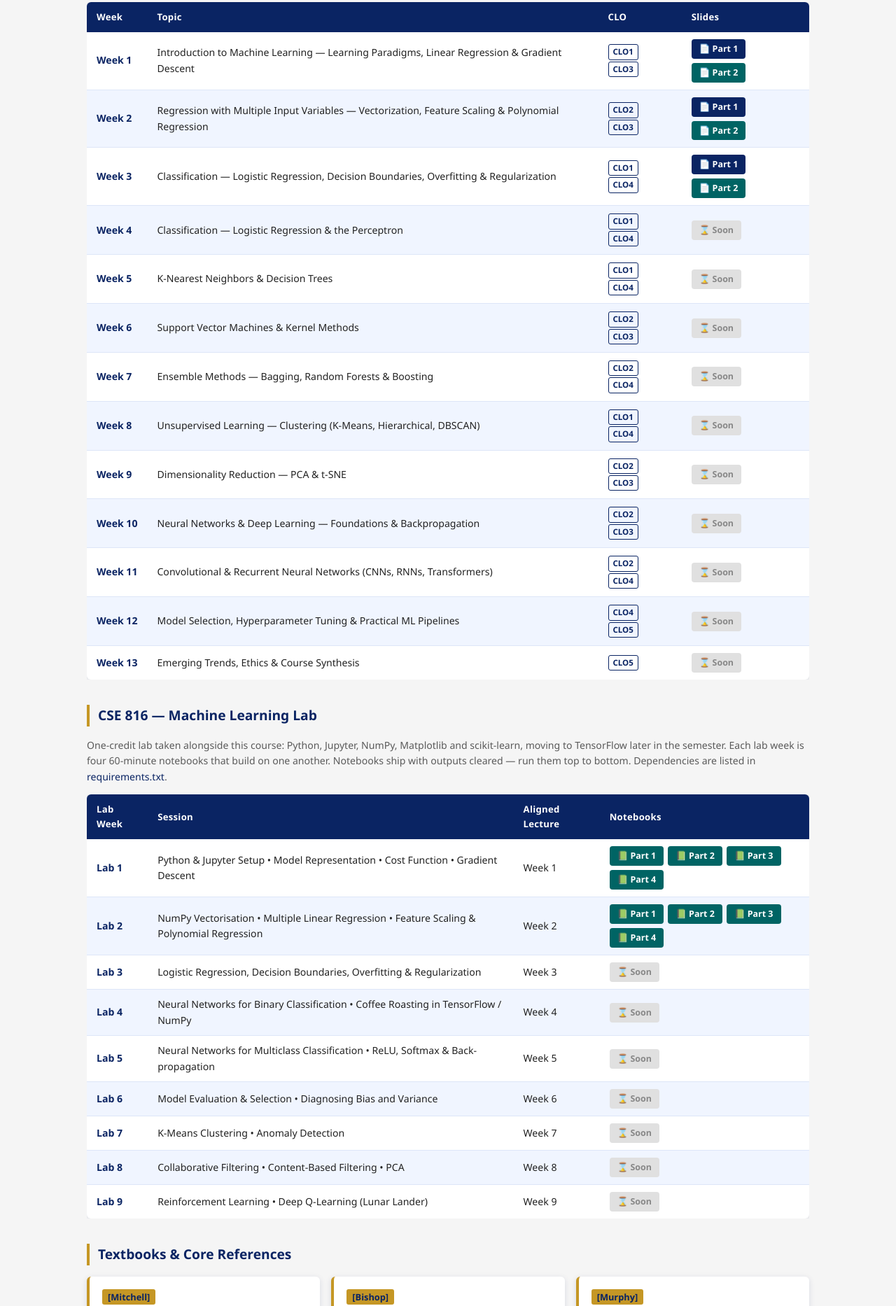
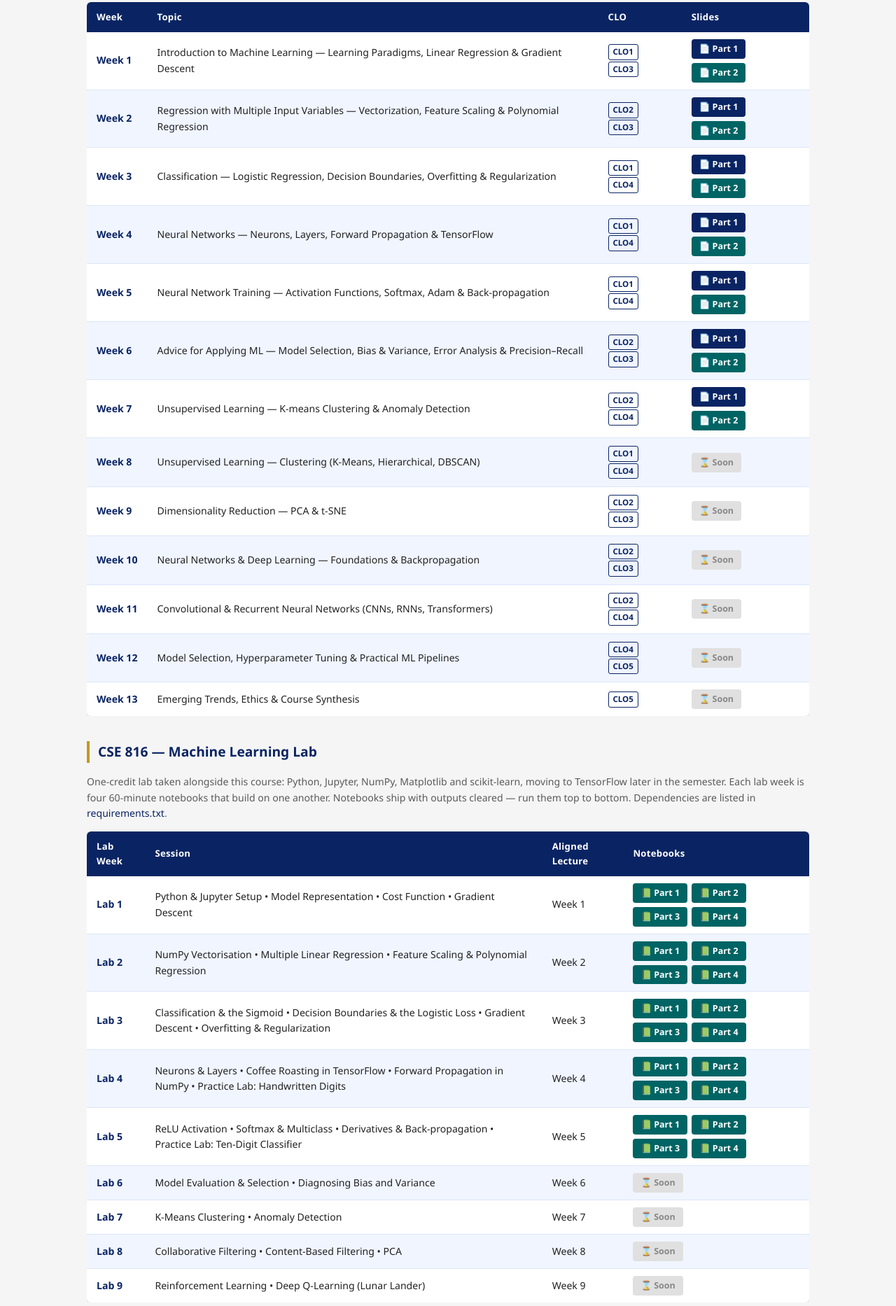
Before and after one commit to rufaruqui/machine_learning, a plain HTML site: page index.html in a window 1280 px wide. Shown: the part 970-2836 px from the top of the page at 70% size. Drawn offline with Linux system fonts and the light colour scheme.

Commit message:
index: link released decks and labs; align weeks 5-7 with plan.md
Co-Authored-By: Claude Opus 5.5 <noreply@anthropic.com>

```diff
--- a/index.html
+++ b/index.html
@@ -574,37 +574,49 @@
 
         <tr>
           <td class="week-num">Week 4</td>
-          <td>Classification &mdash; Logistic Regression &amp; the Perceptron</td>
+          <td>Neural Networks &mdash; Neurons, Layers, Forward Propagation &amp; TensorFlow</td>
           <td><span class="clo-tag">CLO1</span> <span class="clo-tag">CLO4</span></td>
           <td>
-            <span class="btn-coming">&#8987; Soon</span>
+            <div class="slide-links">
+              <a class="btn-slide"       href="cse815/W04_Part1.pdf" target="_blank">&#128196; Part 1</a>
+              <a class="btn-slide part2" href="cse815/W04_Part2.pdf" target="_blank">&#128196; Part 2</a>
+            </div>
           </td>
         </tr>
 
         <tr>
           <td class="week-num">Week 5</td>
-          <td>K-Nearest Neighbors &amp; Decision Trees</td>
+          <td>Neural Network Training &mdash; Activation Functions, Softmax, Adam &amp; Back-propagation</td>
           <td><span class="clo-tag">CLO1</span> <span class="clo-tag">CLO4</span></td>
           <td>
-            <span class="btn-coming">&#8987; Soon</span>
+            <div class="slide-links">
+              <a class="btn-slide"       href="cse815/W05_Part1.pdf" target="_blank">&#128196; Part 1</a>
+              <a class="btn-slide part2" href="cse815/W05_Part2.pdf" target="_blank">&#128196; Part 2</a>
+            </div>
           </td>
         </tr>
 
         <tr>
           <td class="week-num">Week 6</td>
-          <td>Support Vector Machines &amp; Kernel Methods</td>
+          <td>Advice for Applying ML &mdash; Model Selection, Bias &amp; Variance, Error Analysis &amp; Precision&ndash;Recall</td>
           <td><span class="clo-tag">CLO2</span> <span class="clo-tag">CLO3</span></td>
           <td>
-            <span class="btn-coming">&#8987; Soon</span>
+            <div class="slide-links">
+              <a class="btn-slide"       href="cse815/W06_Part1.pdf" target="_blank">&#128196; Part 1</a>
+              <a class="btn-slide part2" href="cse815/W06_Part2.pdf" target="_blank">&#128196; Part 2</a>
+            </div>
           </td>
         </tr>
 
         <tr>
           <td class="week-num">Week 7</td>
-          <td>Ensemble Methods &mdash; Bagging, Random Forests &amp; Boosting</td>
+          <td>Unsupervised Learning &mdash; K-means Clustering &amp; Anomaly Detection</td>
           <td><span class="clo-tag">CLO2</span> <span class="clo-tag">CLO4</span></td>
           <td>
-            <span class="btn-coming">&#8987; Soon</span>
+            <div class="slide-links">
+              <a class="btn-slide"       href="cse815/W07_Part1.pdf" target="_blank">&#128196; Part 1</a>
+              <a class="btn-slide part2" href="cse815/W07_Part2.pdf" target="_blank">&#128196; Part 2</a>
+            </div>
           </td>
         </tr>
 
@@ -687,12 +699,12 @@
           <td><div class="slide-links"><a class="btn-slide part2" href="cse816/W01_Part1.ipynb">&#128215; Part 1</a><a class="btn-slide part2" href="cse816/W01_Part2.ipynb">&#128215; Part 2</a><a class="btn-slide part2" href="cse816/W01_Part3.ipynb">&#128215; Part 3</a><a class="btn-slide part2" href="cse816/W01_Part4.ipynb">&#128215; Part 4</a></div></td></tr>
         <tr><td class="week-num">Lab 2</td><td>NumPy Vectorisation &bull; Multiple Linear Regression &bull; Feature Scaling &amp; Polynomial Regression</td><td>Week 2</td>
           <td><div class="slide-links"><a class="btn-slide part2" href="cse816/W02_Part1.ipynb">&#128215; Part 1</a><a class="btn-slide part2" href="cse816/W02_Part2.ipynb">&#128215; Part 2</a><a class="btn-slide part2" href="cse816/W02_Part3.ipynb">&#128215; Part 3</a><a class="btn-slide part2" href="cse816/W02_Part4.ipynb">&#128215; Part 4</a></div></td></tr>
-        <tr><td class="week-num">Lab 3</td><td>Logistic Regression, Decision Boundaries, Overfitting &amp; Regularization</td><td>Week 3</td>
-          <td><span class="btn-coming">&#8987; Soon</span></td></tr>
-        <tr><td class="week-num">Lab 4</td><td>Neural Networks for Binary Classification &bull; Coffee Roasting in TensorFlow / NumPy</td><td>Week 4</td>
-          <td><span class="btn-coming">&#8987; Soon</span></td></tr>
-        <tr><td class="week-num">Lab 5</td><td>Neural Networks for Multiclass Classification &bull; ReLU, Softmax &amp; Back-propagation</td><td>Week 5</td>
-          <td><span class="btn-coming">&#8987; Soon</span></td></tr>
+        <tr><td class="week-num">Lab 3</td><td>Classification &amp; the Sigmoid &bull; Decision Boundaries &amp; the Logistic Loss &bull; Gradient Descent &bull; Overfitting &amp; Regularization</td><td>Week 3</td>
+          <td><div class="slide-links"><a class="btn-slide part2" href="cse816/W03_Part1.ipynb">&#128215; Part 1</a><a class="btn-slide part2" href="cse816/W03_Part2.ipynb">&#128215; Part 2</a><a class="btn-slide part2" href="cse816/W03_Part3.ipynb">&#128215; Part 3</a><a class="btn-slide part2" href="cse816/W03_Part4.ipynb">&#128215; Part 4</a></div></td></tr>
+        <tr><td class="week-num">Lab 4</td><td>Neurons &amp; Layers &bull; Coffee Roasting in TensorFlow &bull; Forward Propagation in NumPy &bull; Practice Lab: Handwritten Digits</td><td>Week 4</td>
+          <td><div class="slide-links"><a class="btn-slide part2" href="cse816/W04_Part1.ipynb">&#128215; Part 1</a><a class="btn-slide part2" href="cse816/W04_Part2.ipynb">&#128215; Part 2</a><a class="btn-slide part2" href="cse816/W04_Part3.ipynb">&#128215; Part 3</a><a class="btn-slide part2" href="cse816/W04_Part4.ipynb">&#128215; Part 4</a></div></td></tr>
+        <tr><td class="week-num">Lab 5</td><td>ReLU Activation &bull; Softmax &amp; Multiclass &bull; Derivatives &amp; Back-propagation &bull; Practice Lab: Ten-Digit Classifier</td><td>Week 5</td>
+          <td><div class="slide-links"><a class="btn-slide part2" href="cse816/W05_Part1.ipynb">&#128215; Part 1</a><a class="btn-slide part2" href="cse816/W05_Part2.ipynb">&#128215; Part 2</a><a class="btn-slide part2" href="cse816/W05_Part3.ipynb">&#128215; Part 3</a><a class="btn-slide part2" href="cse816/W05_Part4.ipynb">&#128215; Part 4</a></div></td></tr>
         <tr><td class="week-num">Lab 6</td><td>Model Evaluation &amp; Selection &bull; Diagnosing Bias and Variance</td><td>Week 6</td>
           <td><span class="btn-coming">&#8987; Soon</span></td></tr>
         <tr><td class="week-num">Lab 7</td><td>K-Means Clustering &bull; Anomaly Detection</td><td>Week 7</td>
```
